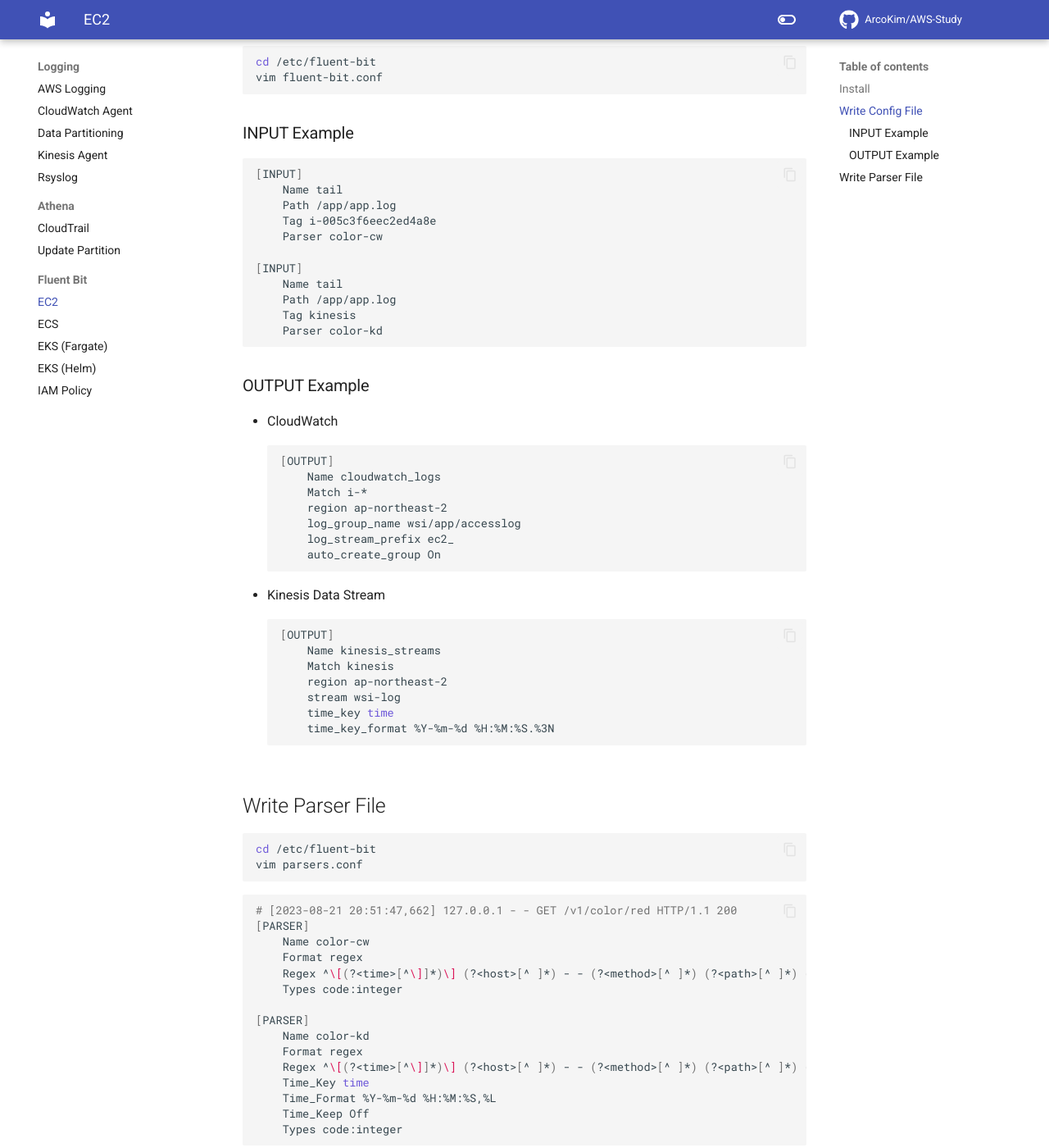
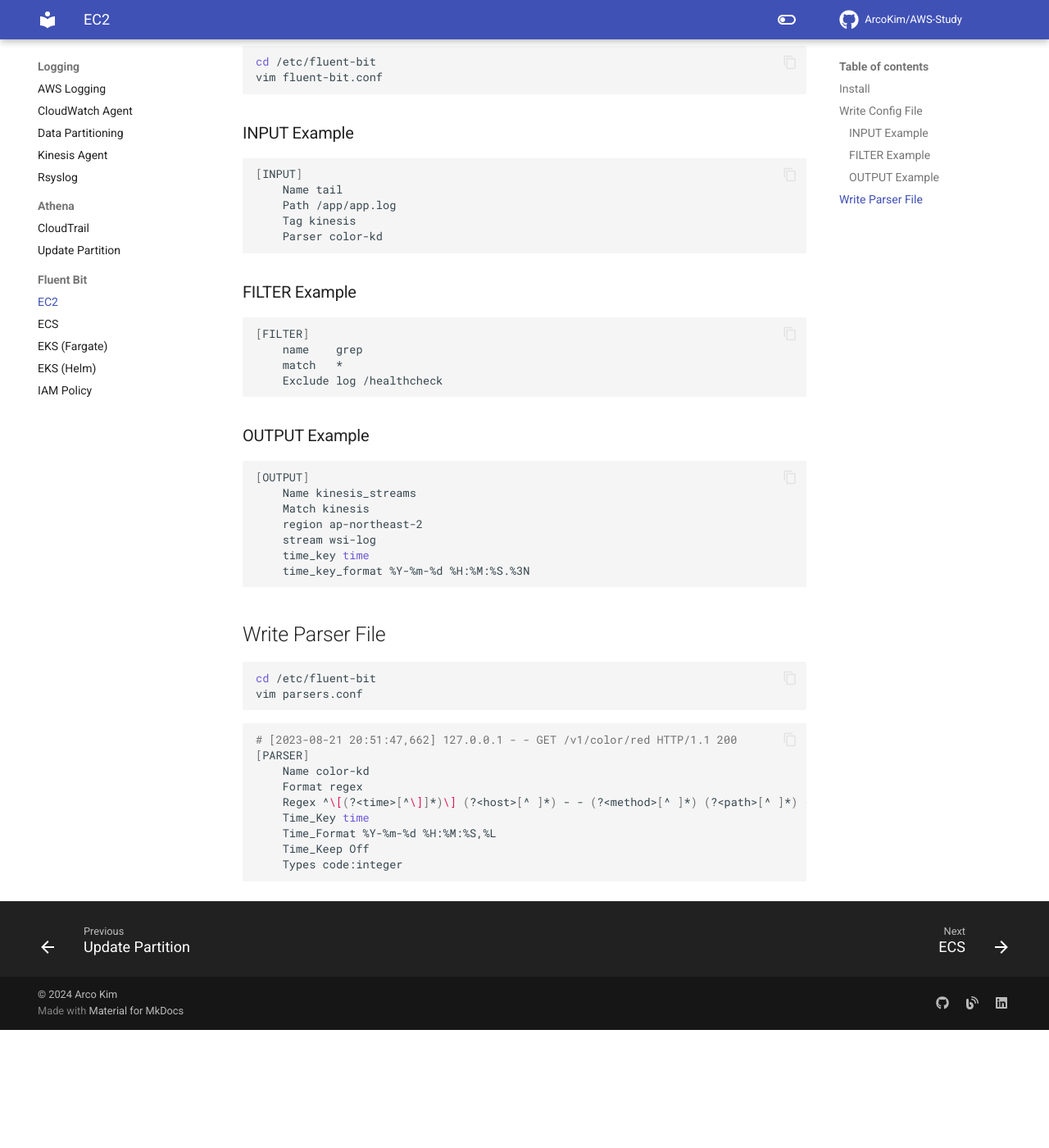
Before and after one commit to ArcoKim/AWS-Study, an MkDocs documentation site: the page built from docs/Logging/Fluent-Bit/EC2.md, in a window 1280 px wide and 1400 px high, scrolled down 449 px. Shown: the whole window at 82% size. Built offline with MkDocs 1.6.1 and Material for MkDocs 9.7.7, drawn with Linux system fonts in a browser that asks for light colours; comment, search, counter and statistics services are not loaded; after the commit the page ends 1705 px from its top, so only the background shows below that.

Commit message:
24.06.24 : Fluent Bit - EC2 Update

````diff
--- a/docs/Logging/Fluent-Bit/EC2.md
+++ b/docs/Logging/Fluent-Bit/EC2.md
@@ -18,27 +18,17 @@ vim fluent-bit.conf
 [INPUT]
     Name tail
     Path /app/app.log
-    Tag i-005c3f6eec2ed4a8e
-    Parser color-cw
-
-[INPUT]
-    Name tail
-    Path /app/app.log
     Tag kinesis
     Parser color-kd
 ```
+### FILTER Example
+``` bash
+[FILTER]
+    name    grep
+    match   *
+    Exclude log /healthcheck
+```
 ### OUTPUT Example
-- CloudWatch
-``` bash
-[OUTPUT]
-    Name cloudwatch_logs
-    Match i-*
-    region ap-northeast-2
-    log_group_name wsi/app/accesslog
-    log_stream_prefix ec2_
-    auto_create_group On
-```
-- Kinesis Data Stream
 ``` bash
 [OUTPUT]
     Name kinesis_streams
@@ -56,12 +46,6 @@ vim parsers.conf
 ``` bash
 # [2023-08-21 20:51:47,662] 127.0.0.1 - - GET /v1/color/red HTTP/1.1 200
 [PARSER]
-    Name color-cw
-    Format regex
-    Regex ^\[(?<time>[^\]]*)\] (?<host>[^ ]*) - - (?<method>[^ ]*) (?<path>[^ ]*) (?<HTTP>[^ ]*) (?<code>[^ ]*)
-    Types code:integer
-
-[PARSER]
     Name color-kd
     Format regex
     Regex ^\[(?<time>[^\]]*)\] (?<host>[^ ]*) - - (?<method>[^ ]*) (?<path>[^ ]*) (?<HTTP>[^ ]*) (?<code>[^ ]*)
````
